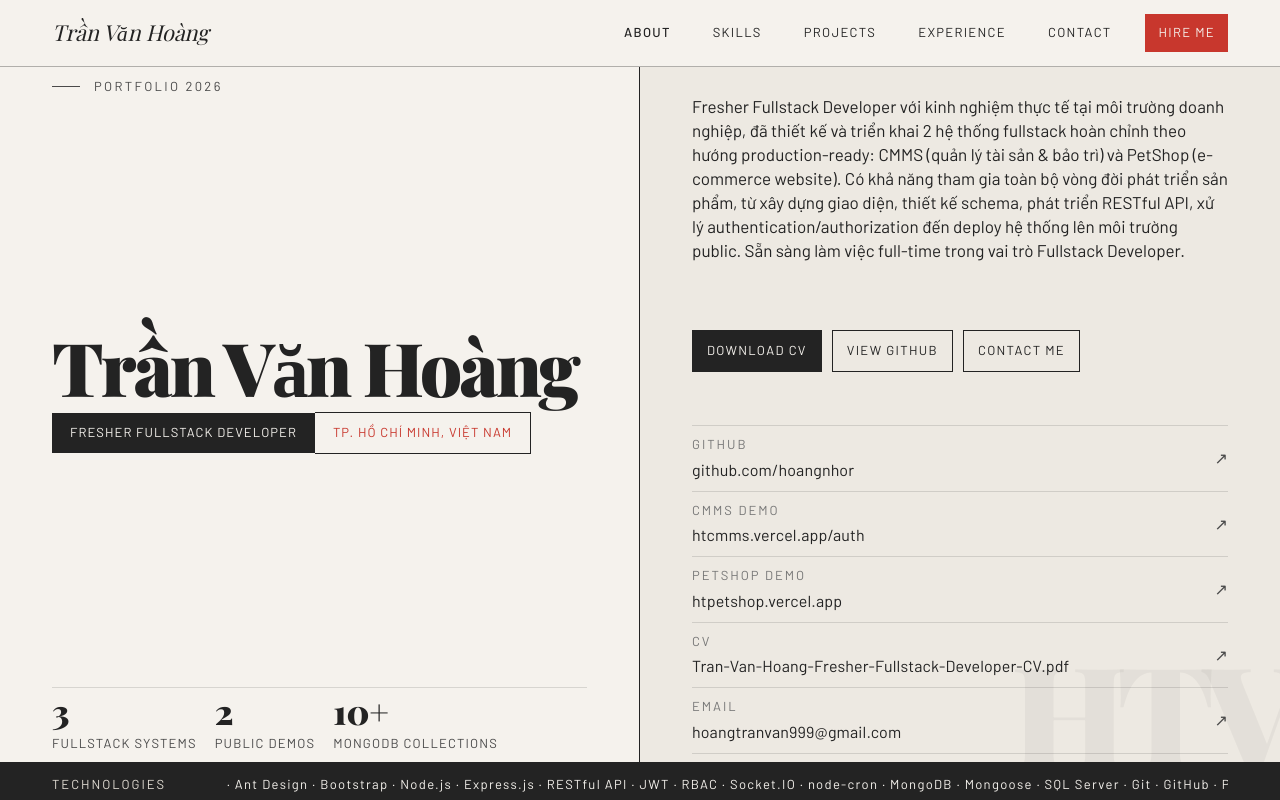
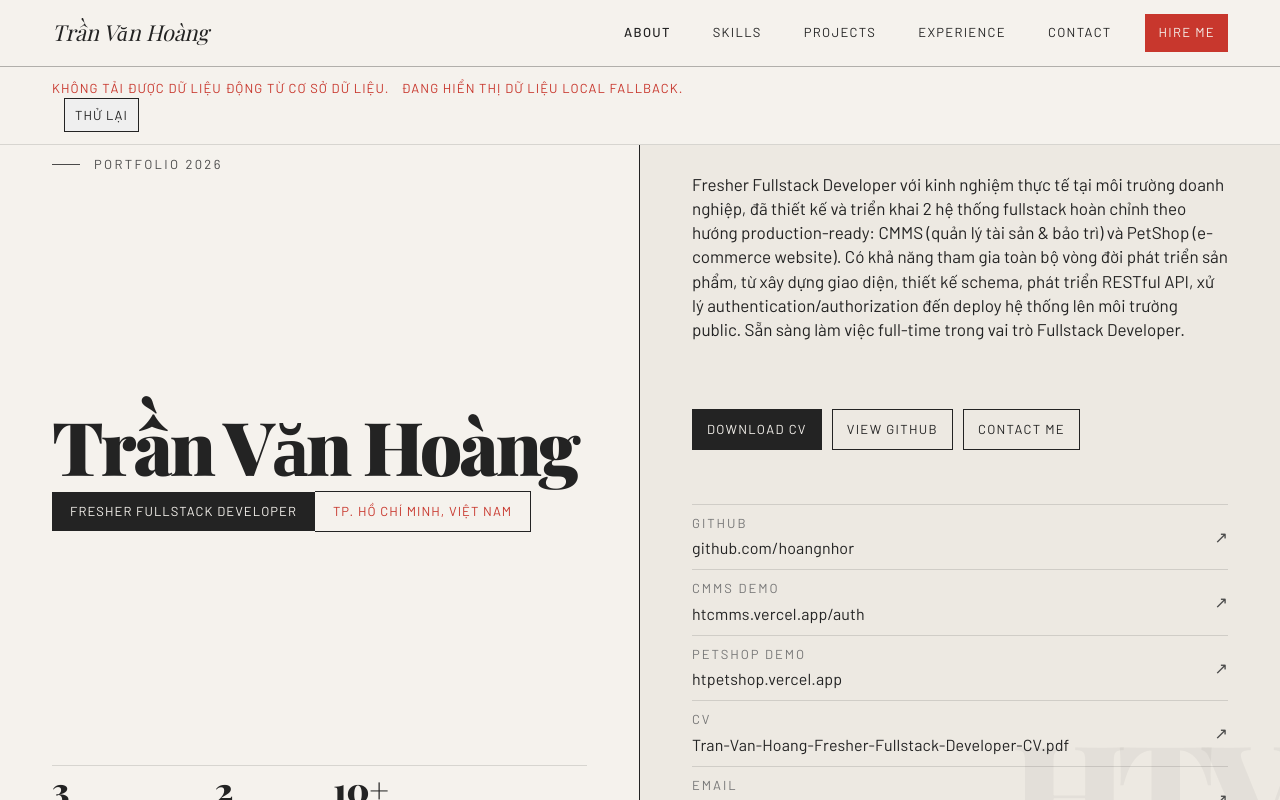
Before and after one commit to hoangnhor/PORTFOLIO, a React (Vite) app in the folder frontend/: page / in a window 1280 px wide. Shown: the top 800 px of the page. Built offline with nearby package versions, Linux system fonts and the light colour scheme; no server answers; a web font is replaced by a local one.

Commit message:
fix: stabilize frontend playwright tests

```diff
--- a/frontend/src/pages/HomePage.jsx
+++ b/frontend/src/pages/HomePage.jsx
@@ -25,7 +25,7 @@ function HomePage() {
   const [isMobileMenuOpen, setIsMobileMenuOpen] = useState(false);
   const { activeSection, setActiveSection } = useActiveSection();
   const hasHorizontalOverflow = useOverflowGuard();
-  const { displayPortfolio } = usePortfolioData();
+  const { displayPortfolio, errorMessage, usingLocalFallback, loadProjects } = usePortfolioData();
 
   useEffect(() => {
     const fadeInElements = document.querySelectorAll(".fade-in");
@@ -196,6 +196,26 @@ function HomePage() {
           </div>
         </nav>
 
+        {errorMessage ? (
+          <div className="data-status data-status-error" role="alert" aria-live="assertive">
+            {errorMessage}
+            <span style={{ marginLeft: 12 }}>{HOME_UI.apiStatus.fallback}</span>
+            <button
+              type="button"
+              className="project-action-link"
+              onClick={() => loadProjects(true)}
+              style={{ marginLeft: 12 }}
+              aria-label="Thử tải lại dữ liệu kỹ năng, dự án và kinh nghiệm"
+            >
+              Thử lại
+            </button>
+          </div>
+        ) : null}
+        {!errorMessage && usingLocalFallback ? (
+          <div className="data-status data-status-error" role="status" aria-live="polite">
+            {HOME_UI.apiStatus.fallback}
+          </div>
+        ) : null}
         {import.meta.env.DEV && hasHorizontalOverflow ? (
           <div className="data-status data-status-error" role="status" aria-live="polite">
             Responsive warning: horizontal overflow detected.
```
Also changed, not shown: frontend/playwright.config.js (+4 -4 lines).
